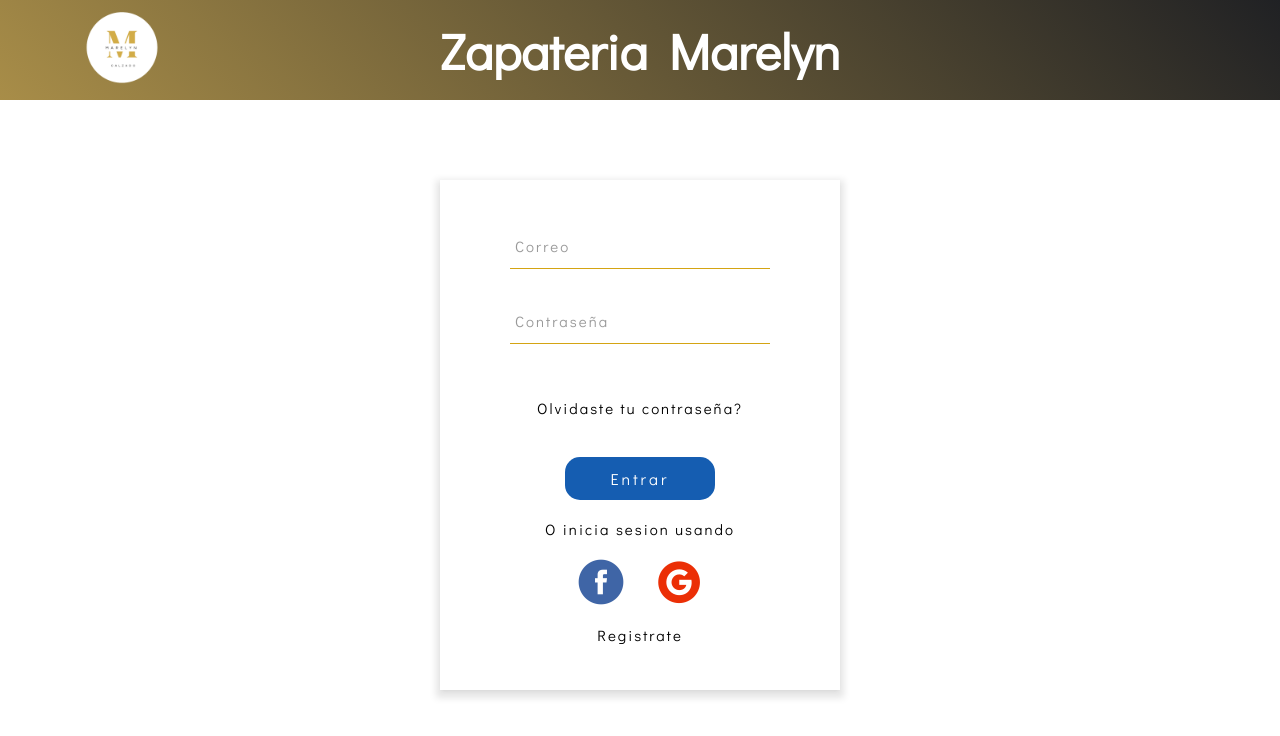
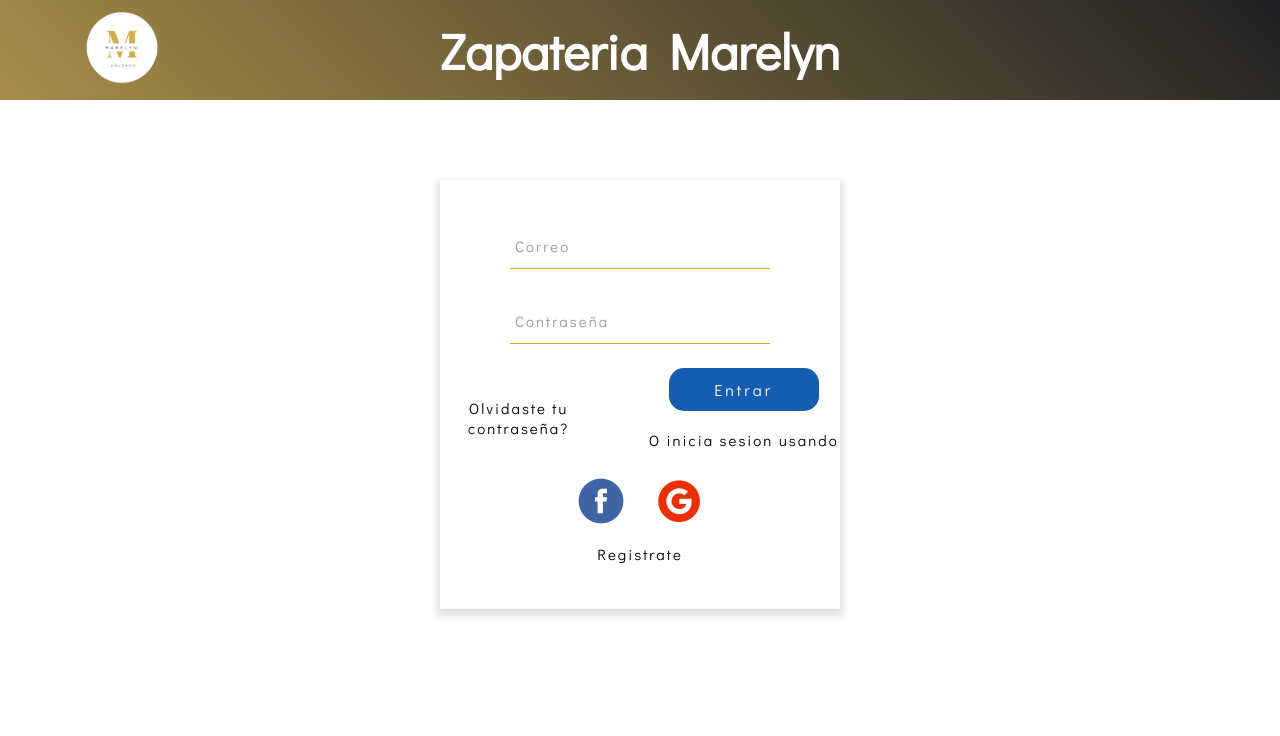
Before and after one commit to Nirvana-Code-Zen/Marelyn, a React (Vite) app: page / in a window 1280 px wide. Shown: the top 736 px of the page. Built offline with nearby package versions, Linux system fonts and the light colour scheme.

Commit message:
Funcionalidad terminada de login

```diff
--- a/src/Global-styles/Components/Forms/index.jsx
+++ b/src/Global-styles/Components/Forms/index.jsx
@@ -57,6 +57,9 @@ export const GroupForm = styled.div`
     background: ${props => props.theme.colors.secondary};
     transition: 0.2s ease all;
 
+   &:focus-within .label-char {
+    transform: translateY(-20px); /* o cualquier estilo que desees */
+}
   }
 
   & label {
--- a/src/Global-styles/global-styles.js
+++ b/src/Global-styles/global-styles.js
@@ -52,6 +52,9 @@ const GlobalStyles = createGlobalStyle`
     transition-delay: calc(var(--index) * 0.04s);
 
   }
+  .focused .label-char {
+    transform: translateY(-20px); /* o cualquier estilo que desees */
+}
 
   .space_word {
     margin-right: 8px;
--- a/src/Pages/Login/LoginStyled.js
+++ b/src/Pages/Login/LoginStyled.js
@@ -6,6 +6,8 @@ const SocialContent = styled.div`
   justify-content: center;
   gap: 30px;
   cursor: pointer;
+
+
 `
 
 export default SocialContent
--- a/src/Pages/Login/index.jsx
+++ b/src/Pages/Login/index.jsx
@@ -1,9 +1,15 @@
 import Form, { GroupForm, Input } from '../../Global-styles/Components/Forms'
 import Button from '../../Components/Button'
+import SocialContent from './LoginStyled'
+import ErrorMessage from '../../Components/ErrorMessage'
 
-import { Link } from 'wouter'
+import { Link, useLocation } from 'wouter'
+import { useRef, useState } from 'react'
 import PropTypes from 'prop-types'
-import SocialContent from './LoginStyled'
+
+import { getAuth, FacebookAuthProvider, GoogleAuthProvider, signInWithPopup } from 'firebase/auth'
+import { collectFormData, validateData } from '../../utils'
+import { validatorAccessLogin } from '../../utils/validationForms'
 
 export default function Login () {
   const inputLabels = {
@@ -11,14 +17,64 @@ export default function Login () {
     password: 'Contraseña'.split('')
   }
 
-  const btnEntrar = event => {
+  const { current: validatorLogin } = useRef(validatorAccessLogin)
+
+  const [location, setLocation] = useLocation()
+  const formRef = useRef(null)
+  const [errorMessage, setErrorMessage] = useState(null)
+
+  const btnLogin = async event => {
     event.preventDefault()
-    console.log('Soy un boton')
+    const data = collectFormData(formRef.current)
+    console.log(data)
+    const validation = Object.values(validateData(data, validatorLogin))
+
+    if (validation.lengh) {
+      return validation.forEach(message => setErrorMessage((prevMessage) => `${prevMessage || ''} * ${message}/n`))
+    }
+    setLocation(`${location}dashboard`)
+  }
+
+  const facebookLogin = async () => {
+    try {
+      const provider = new FacebookAuthProvider()
+
+      const auth = getAuth()
+
+      const result = await signInWithPopup(auth, provider)
+      const user = result.user
+      const credential = FacebookAuthProvider.credentialFromResult(result)
+      const token = credential.accessToken
+
+      setLocation('dashboard')
+
+      return { user, token }
+    } catch (error) {
+      setErrorMessage(error)
+    }
+  }
+
+  const googleLogin = async () => {
+    try {
+      const auth = getAuth()
+      const provider = new GoogleAuthProvider()
+
+      const result = await signInWithPopup(auth, provider)
+      const user = result.user
+      const credential = GoogleAuthProvider.credentialFromResult(result)
+      const token = credential.accessToken
+
+      setLocation('dashboard')
+      return console.log({ user, token })
+    } catch (error) {
+      setErrorMessage(error)
+    }
   }
 
   return (
     <div className='mt-5'>
       <Form
+        ref={formRef}
         className='boxshadow'
         styledModified={{
           width: '400px',
@@ -26,6 +82,11 @@ export default function Login () {
           padding: '30px 0'
         }}
       >
+        {errorMessage && (
+          <ErrorMessage>
+            {errorMessage.split('\n').map(message => <p key={message}></p>)}
+          </ErrorMessage>
+        )}
         <GroupForm >
           <Input type="text" name="email" required />
             <span className='bar'></span>
@@ -34,9 +95,10 @@ export default function Login () {
               <FormSpan key={index} char={char} index={index}/>
             ))}
             </label>
+            {errorMessage && <ErrorMessage><p>El correo que ingresaste esta mal escrito</p></ErrorMessage>}
         </GroupForm>
         <GroupForm>
-          <Input type="password"name="password" required=''/>
+          <Input type="password"name="password" required />
             <span className='bar'></span>
             <label >
             {inputLabels.password.map((char, index) => (
@@ -44,23 +106,27 @@ export default function Login () {
             ))}
             </label>
         </GroupForm>
-            <p className='mt-2 mb-2'> <a href="">Olvidaste tu contraseña?</a> </p>
+            <Link href='/restore-password'>
+              <p className='mt-2 mb-2'> Olvidaste tu contraseña? </p>
+            </Link>
             <div className='container'>
-              <Button onClick={btnEntrar} size='medium' >Entrar</Button>
+                <Button onClick={btnLogin} size='medium' >Entrar</Button>
+
                 <span className='my'>O inicia sesion usando</span>
             </div>
             <SocialContent>
-              <a href="https://www.facebook.com/" target="_blank" rel="noreferrer">
-                <img src="src/assets/facebook.png" alt="facebook" />
-              </a>
-              <a href="https://mail.google.com/" target="_blank" rel="noreferrer">
-                <img src="src/assets/gmail.png" alt="gmail" />
-              </a>
+                <div onClick={facebookLogin}>
+                  <img src="src/assets/facebook.png" alt="facebook" />
+                </div>
+                <div onClick={googleLogin} className='div-c'>
+                  <img src="src/assets/gmail.png" alt="gmail" />
+                </div>
             </SocialContent>
         <Link href='sign-up'>
           <p>Registrate</p>
         </Link>
       </Form>
+
     </div>
   )
 }
@@ -68,7 +134,7 @@ export default function Login () {
 const FormSpan = ({ char, index }) => {
   return (
       <span
-        className={char === ' ' ? 'label-char space_word label-span' : 'label-char'}
+        className={char === ' ' ? 'label-char space_word ' : 'label-char'}
         style={{ '--index': index }}>
         {char}
       </span>
--- a/src/utils/validationForms.js
+++ b/src/utils/validationForms.js
@@ -4,6 +4,11 @@ export const createUserValidator = {
   apellido_materno: /\w+/,
   apellido_paterno: /\w+/,
   email: /^\w+([\.-]?\w+)*@\w+([\.-]?\w+)*(\.\w{2,3})+$/,
-  contrasena: /\w+/,
+  contrasena: /^(\w*\d?\S?){6,16}$/,
   confirmar_contrasena: /^(\w*\d?\S?){6,16}$/
 }
+
+export const validatorAccessLogin = {
+  email: /^\w+([\.-]?\w+)*@\w+([\.-]?\w+)*(\.\w{2,3})+$/,
+  contrasena: /^(\w*\d?\S?){6,16}$/
+}
```
Also changed, not shown: 1 other file (tests, documents, lock files or other folders).
